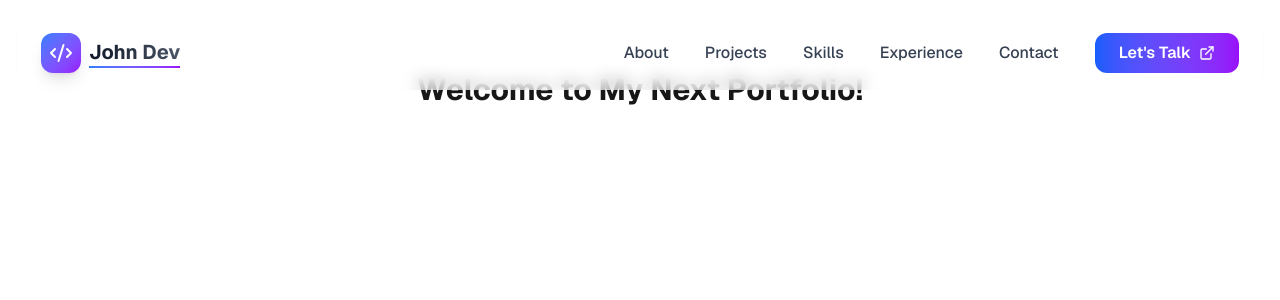
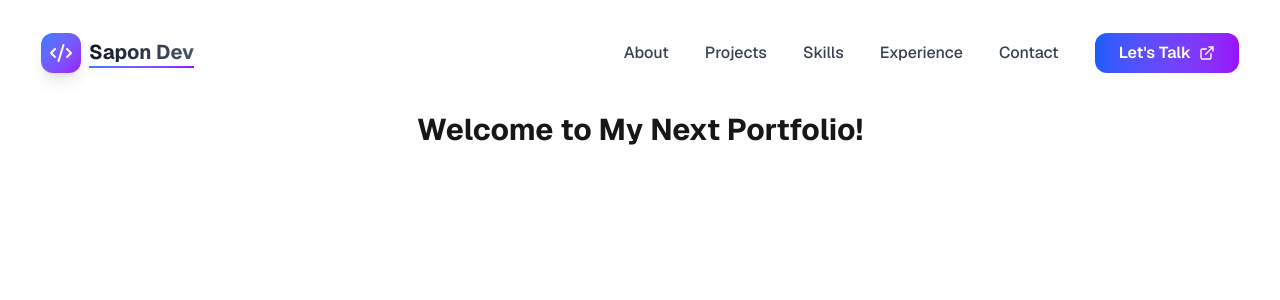
Before and after one commit to SopnilSwapon/Next-Portfolio, a Next.js app: page / in a window 1280 px wide. Shown: the top 300 px of the page. Built offline with nearby package versions, Linux system fonts and the light colour scheme.

Commit message:
update the navbar

```diff
--- a/src/app/components/Navbar.tsx
+++ b/src/app/components/Navbar.tsx
@@ -2,7 +2,7 @@
 
 import React, { useState, useEffect } from 'react';
 import Link from 'next/link';
-import { motion, AnimatePresence } from 'framer-motion';
+import { motion, AnimatePresence, Variants } from 'framer-motion';
 import { Menu, X, Code2, ExternalLink } from 'lucide-react';
 
 
@@ -31,7 +31,7 @@ const Navbar = () => {
     { name: 'Contact', href: '#contact' },
   ];
 
-  const logoVariants = {
+  const logoVariants: Variants = {
     initial: { opacity: 0, x: -20 },
     animate: {
       opacity: 1,
@@ -40,7 +40,7 @@ const Navbar = () => {
     },
   };
 
-  const navItemVariants = {
+  const navItemVariants: Variants = {
     initial: { opacity: 0, y: -10 },
     animate: (i: number) => ({
       opacity: 1,
@@ -57,7 +57,7 @@ const Navbar = () => {
     }
   };
 
-  const mobileMenuVariants = {
+  const mobileMenuVariants: Variants= {
     closed: {
       opacity: 0,
       x: "100%",
@@ -91,7 +91,7 @@ const Navbar = () => {
     }
   };
 
-  const mobileItemVariants = {
+  const mobileItemVariants: Variants = {
     open: {
       opacity: 1,
       y: 0,
@@ -153,7 +153,7 @@ const Navbar = () => {
             <Link href="/" className="group">
               <motion.div className="flex flex-col">
                 <span className="text-xl font-bold bg-gradient-to-r from-gray-900 to-gray-600 dark:from-white dark:to-gray-300 bg-clip-text text-transparent">
-                  John Dev
+                  Sapon Dev
                 </span>
                 <motion.div
                   className="h-0.5 bg-gradient-to-r from-blue-500 to-purple-600 origin-left"
--- a/src/app/page.tsx
+++ b/src/app/page.tsx
@@ -5,7 +5,7 @@ export default function Home() {
     <div className="font-sans grid grid-rows-[20px_1fr_20px] items-center justify-items-center min-h-screen p-8 pb-20 gap-16 sm:p-20">
       <div className="flex flex-col items-center justify-center gap-4">
         <Navbar/>
-        <h1 className="text-3xl font-bold">Welcome to My Next Portfolio!</h1>
+        <h1 className="text-3xl mt-20 font-bold">Welcome to My Next Portfolio!</h1>
       </div>
     </div>
   );
```
